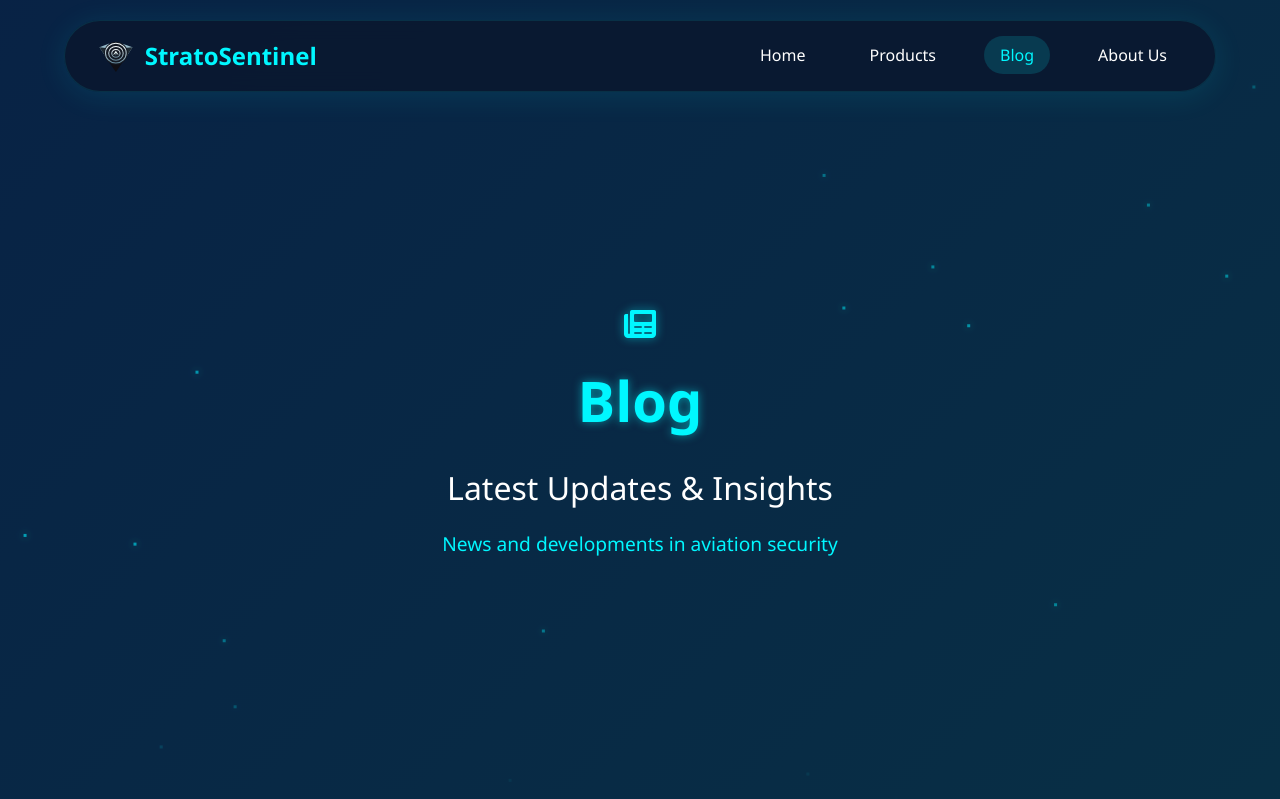
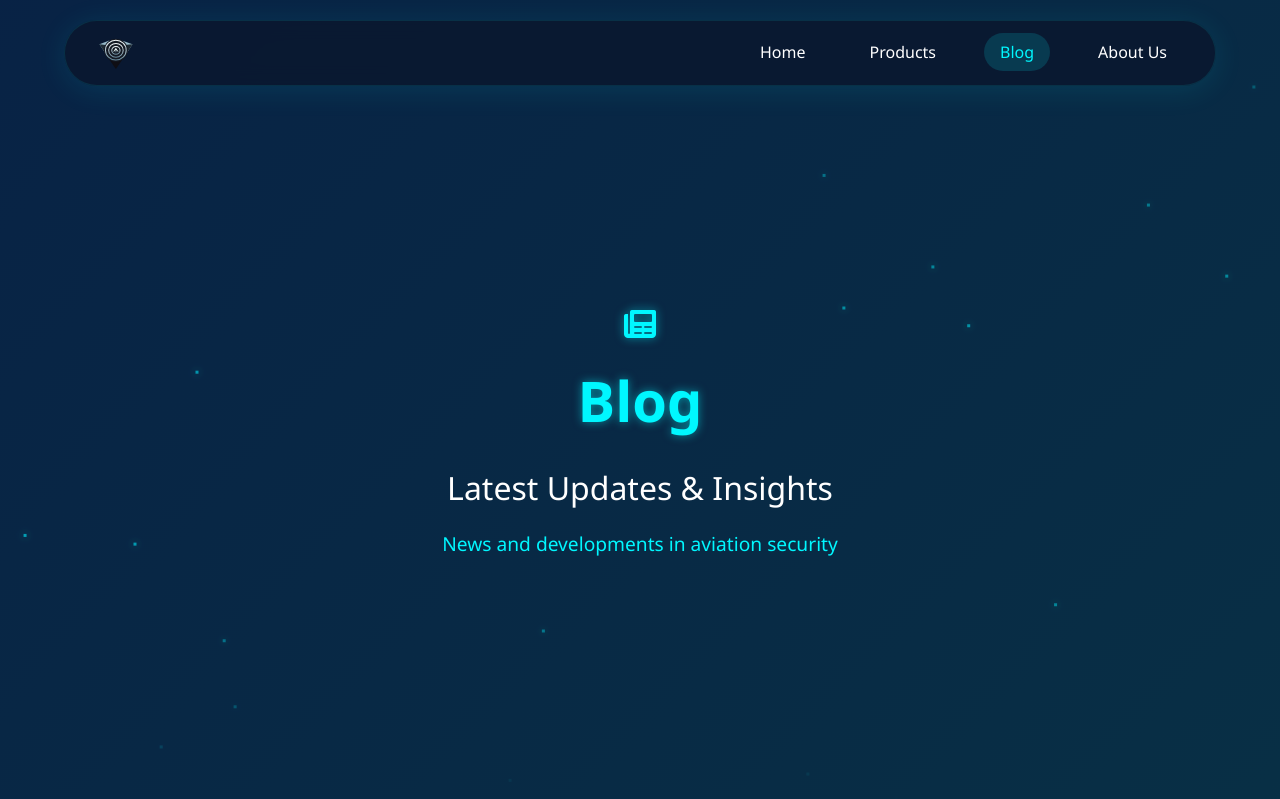
Before and after one commit to michaelsammueller/stratosentinel_website, a Flask app: page /blog in a window 1280 px wide. Shown: the top 799 px of the page. Run offline with Flask 3, Linux system fonts and the light colour scheme.

Commit message:
Update base.html

```diff
--- a/templates/base.html
+++ b/templates/base.html
@@ -14,7 +14,7 @@
         <div class="nav-container">
             <div class="logo">
                 <img src="{{ url_for('static', filename='images/strato.svg') }}" alt="StratoSentinel Logo" class="nav-logo">
-                <span>StratoSentinel</span>
+
             </div>
             <ul class="nav-links">
                 <li><a href="/" {% if request.path == '/' %}class="active"{% endif %}>Home</a></li>
```
